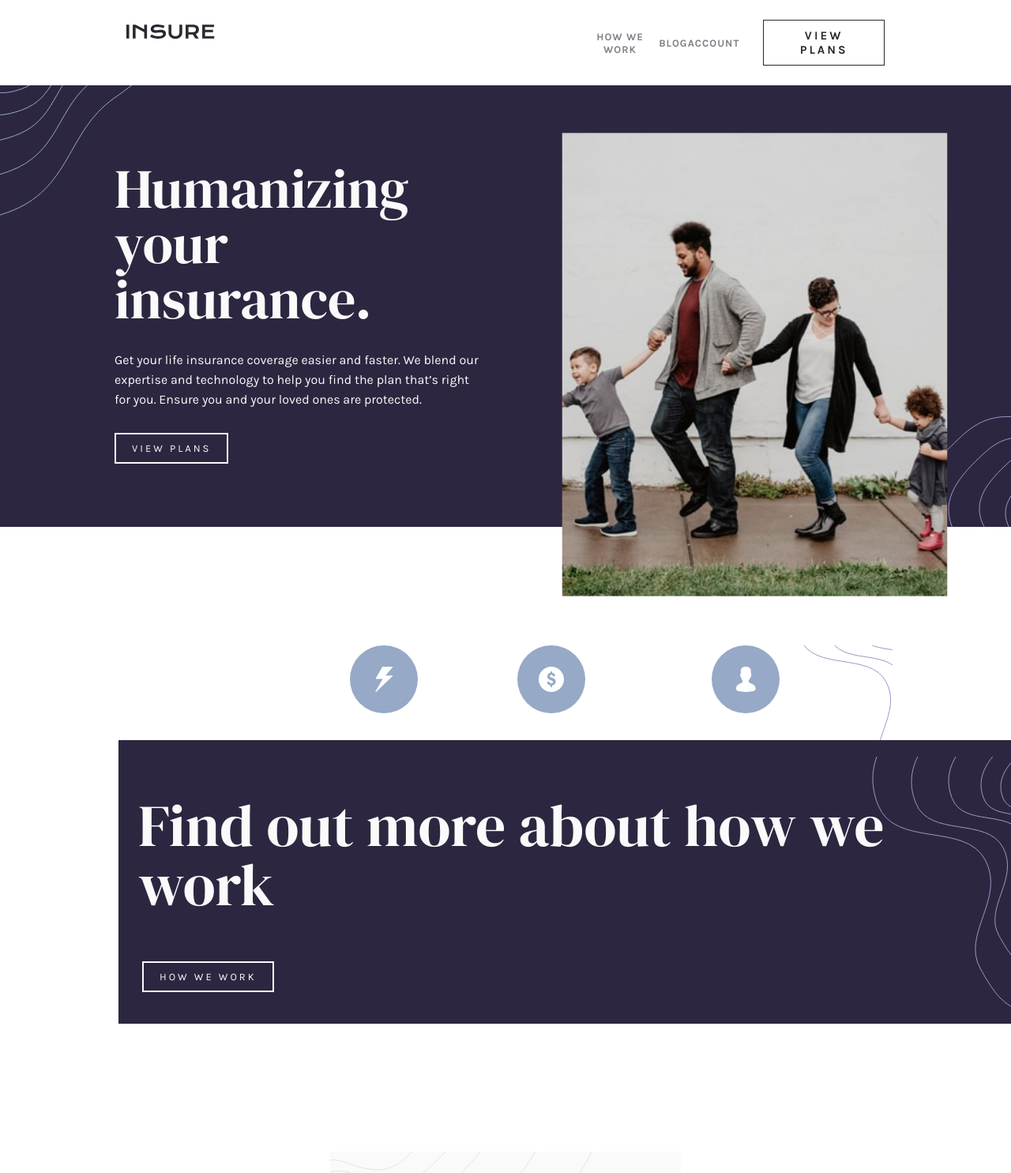
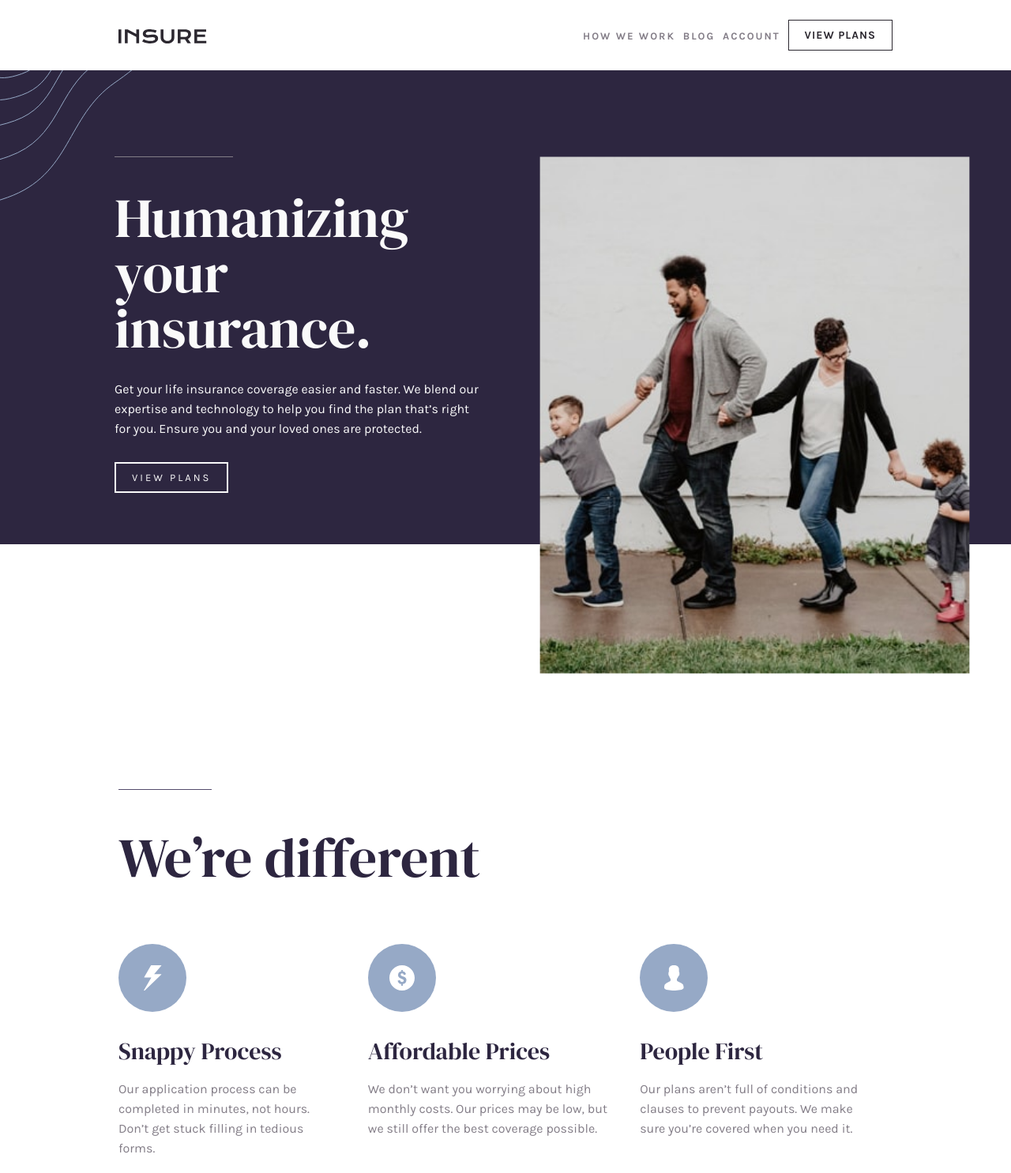
Before and after one commit to IsisFraga/insure-landing-page, a plain HTML site: page index.html in a window 1280 px wide. Shown: the top 1485 px of the page at 79% size. Drawn offline with Linux system fonts and the light colour scheme.

Commit message:
desktop version in progress

```diff
--- a/CSS/style.css
+++ b/CSS/style.css
@@ -87,9 +87,21 @@ li .btn {
 }
 
 .bg-color {
-    background: url(/images/bg-pattern-intro-right-mobile.svg) no-repeat, hsl(256, 26%, 20%);
-    background-position: bottom -190px right -5px;
+    background: hsl(256, 26%, 20%);
     width: 100%;
+}
+
+.bg-color::before {
+    background: url(/images/bg-pattern-intro-right-mobile.svg) no-repeat;
+    top: 900px;
+    left: calc(100% - 125px);
+    display: block;
+    overflow: hidden;
+    position: absolute;
+    width: 125px;
+    height: 500px;
+    z-index: 1;
+    content: " ";
 }
 
 .humanizing-txt {
@@ -123,20 +135,19 @@ h2 {
     text-transform: uppercase;
     padding: 10px 30px;
     cursor: pointer;
+    transition: 0.4s;
 }
 
 .btn:hover {
     background-color: hsl(0, 0%, 98%);
     color: hsl(256, 26%, 20%);
+    transition: 0.4s;
 }
 
 .txt-icons {
     text-align: center;
     color: hsl(256, 26%, 20%);
     margin: 0;
-    background: url(/images/bg-pattern-intro-right-mobile.svg) no-repeat;
-    background-position: top -150px right 0px;
-
 }
 
 .gray-line {
@@ -200,6 +211,14 @@ footer {
     line-height: 70px;
     padding: 65px 90px 0px 90px;
     margin: 25px auto 0 auto;
+    display: flex;
+    flex-direction: column;
+}
+
+.social-media img {
+    width: fit-content;
+    height: fit-content;
+    margin: auto;
 }
 
 .social {
@@ -286,10 +305,15 @@ footer {
     }
 
     header {
-        margin: 25px 160px;
+        margin: 25px 150px;
         display: flex;
         justify-content: space-between;
         flex-direction: row;
+        align-items: center;
+    }
+
+    .menu {
+        display: none;
     }
 
     .menu-desk {
@@ -312,16 +336,29 @@ footer {
         color:  hsl(273, 4%, 51%);
         font-weight: 700;
         font-size: 13px;
-        letter-spacing: 1px;
+        letter-spacing: 2px;
+    }
+
+    .nav-desk a:hover {
+        color: hsl(256, 26%, 20%);
+    }
+
+    .menu-desk ul li .btn:hover {
+        background-color: hsl(256, 26%, 20%);
+        color: hsl(0, 0%, 98%);
+        transition: 0.4s;
     }
 
     .menu-desk ul li .btn {
         font-weight: 700;
-        color:hsl(270, 9%, 17%);
+        color: hsl(270, 9%, 17%);
         background-color: #fff;
-        border: 1px solid hsl(270, 9%, 17%);
-        font-size: 15px;
-        padding: 10px 25px;
+        border: 1.5px solid hsl(270, 9%, 17%);
+        font-size: 14px;
+        padding: 10px 20px;
+        letter-spacing: 1px;
+        margin: 0;
+        transition: 0.4s;
     }
 
     .dropbtn {
@@ -332,13 +369,18 @@ footer {
     .bg-color {
         display: inline-flex;
         flex-direction: row;
+        height: 600px;
     }
 
     .bg-color img {
         position: absolute;
-        transform: scale(1.3, 1.3);
+        transform: scale(1.45, 1.45);
         margin-left: 60%;
-        padding: 10% 0;
+        top: 300px;
+    }
+
+    .bg-color::before {
+        display:none;
     }
 
     .humanizing-txt {
@@ -346,11 +388,21 @@ footer {
         width: 50%;
         flex-direction: row;
         padding-left: 115px;
+        padding-top: 55px;
     }
 
     .humanizing-txt h2 {
         font-size: 70px;
         padding-right: 60px;
+    }
+
+    .humanizing-txt h2::before {
+        content: " ";
+        display: block;
+        width: 150px;
+        border-top: 1px solid hsl(273, 4%, 51%);
+        position: relative;
+        top: -41px;
     }
 
     .btn {
@@ -361,36 +413,128 @@ footer {
     }
 
     .txt-icons {
-        margin: 150px;
+        margin: 210px 150px 20px 150px;
         text-align: left;
-        display: inline-flex;
+        display: flex;
+        flex-direction: column;
+    }
+
+    .txt {
+        margin: 0;
     }
 
     .gray-line {
         text-align: left;
-        margin: 150px 0 0 0;
-        width: 15%;
+        margin: 0;
+        width: 12%;
+    }
+
+    .icons_texts {
+        display: flex;
+        justify-items: flex-end;
+        flex-direction: row;
+        justify-content: space-between;
+    }
+
+    .process, .prices, .people {
+        display: flex;
+        flex-direction: column;
+        align-items: flex-start;
+        margin-top: 25px;
     }
 
     .process {
-        display: flex;
-        flex-direction: column;
+        padding-right: 17px;
+    }
+
+    .prices {
+        padding: 0 20px;
+    }
+
+    .people {
+        padding-right: 18px;
     }
 
     .icons {
         padding: 0;
         width: fit-content;
         height: fit-content;
+        align-items: flex-end;
+    }
+
+    h3 {
+        padding: 35px 0 20px 0
+    }
+
+    .description {
+        padding: 0;
+        font-size: 16px;
     }
 
     .txt-icons h2 {
-        font-size: 75px;
+        padding: 50px 0;
+        font-size: 70px;
         display: block;
         width: fit-content;
         height: fit-content;
     }
 
     .find-out {
-        position: absolute;
+        padding: 20px;
+        display: flex;
+        flex-direction: row;
+        justify-content: space-between;
+        align-items: center;
+    }
+
+    .find-out h2 {
+        font-size: 50px;
+        width: 49%;
+        padding: 50px;
+    }
+
+    .find-out .btn {
+        height: 50px;
+        margin: 0;
+        align-items: center;
+        margin-right: 50px;
+    }
+
+    footer {
+        background-color: hsl(0, 0%, 98%);
+    }
+
+    .social-media {
+        width: 100%;
+        flex-direction: row;
+        justify-content: space-between;
+        padding: 65px 150px 0 150px;
+    }
+
+    .social-media img {
+        height: fit-content;
+        margin: 0;
+    }
+
+    .social {
+        margin: 0;
+    }
+
+    .links {
+        width: 80%;
+        display: flex;
+        flex-direction: row;
+    }
+
+    .footer-list {
+        display: flex;
+        flex-direction: column;
+        line-height: 35px;
+    }
+
+    .company, .help, .contact, .others {
+        flex-direction: column;
+        text-align: left;
+        padding-right: 145px;
     }
 }
--- a/index.html
+++ b/index.html
@@ -1,8 +1,10 @@
 <!DOCTYPE html>
 <html lang="en">
+
 <head>
   <meta charset="UTF-8">
-  <meta name="viewport" content="width=device-width, initial-scale=1.0"> <!-- displays site properly based on user's device -->
+  <meta name="viewport" content="width=device-width, initial-scale=1.0">
+  <!-- displays site properly based on user's device -->
 
   <link rel="icon" type="image/png" sizes="32x32" href="./images/favicon-32x32.png">
   <link href="https://fonts.googleapis.com/css2?family=DM+Serif+Display&display=swap" rel="stylesheet">
@@ -12,6 +14,7 @@
 
   <title>Frontend Mentor | Insure landing page</title>
 </head>
+
 <body>
   <main>
     <header>
@@ -83,7 +86,7 @@
           We’re different
         </h2>
       </div>
-
+      <div class="icons_texts">
         <div class="process">
           <img class="icons" src="/images/icon-snappy-process.svg" alt="lightning bolt inside a gray circle">
           <h3>
@@ -116,6 +119,7 @@
             sure you’re covered when you need it.
           </p>
         </div>
+      </div>
 
       <div class="find-out">
         <h2>Find out more about how we work</h2>
@@ -137,6 +141,7 @@
         </ul>
       </div>
       <div class="links">
+        <div class="company">
           <ul class="footer-list">
             <p>Our company</p>
             <li>
@@ -152,7 +157,8 @@
               <a href="#">Reviews</a>
             </li>
           </ul>
-
+        </div>
+        <div class="help">
           <ul class="footer-list">
             <p>Help me</p>
             <li>
@@ -168,7 +174,8 @@
               <a href="#">Cookies</a>
             </li>
           </ul>
-
+        </div>
+        <div class="contact">
           <ul class="footer-list">
             <p>Contact</p>
             <li>
@@ -181,7 +188,8 @@
               <a href="#">Live chat</a>
             </li>
           </ul>
-
+        </div>
+        <div class="others">
           <ul class="footer-list">
             <p>Others</p>
             <li>
@@ -195,6 +203,7 @@
             </li>
           </ul>
         </div>
+      </div>
       <div class="attribution">
         Challenge by <a href="https://www.frontendmentor.io?ref=challenge" target="_blank">Frontend Mentor</a>.
         Coded by <a href="https://www.linkedin.com/in/isis-fraga/">Isis Fraga</a>.
@@ -203,4 +212,5 @@
   </main>
   <script src="JS/navbar.js"></script>
 </body>
+
 </html>
```
Lines whose indentation alone changed are shown as unchanged.
